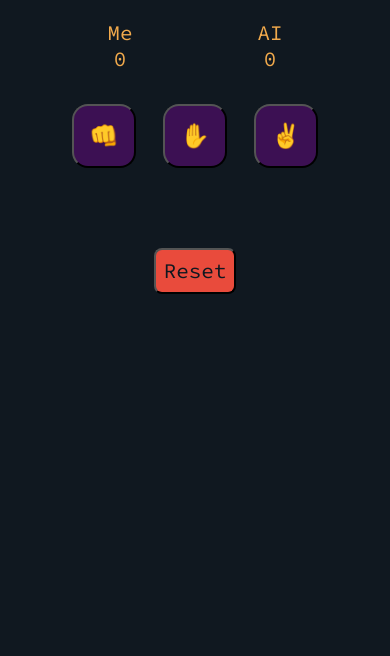
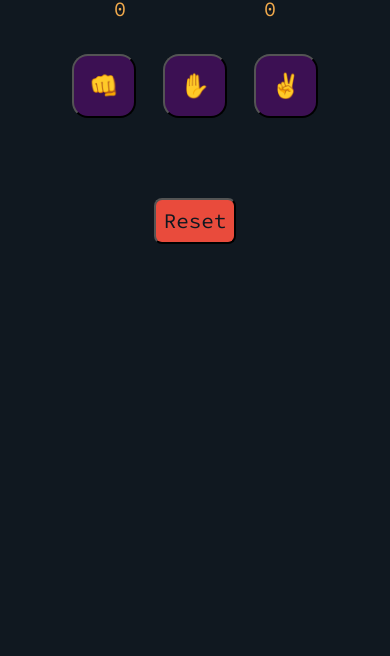
Before and after one commit to cr4yth/rock-paper-scissors, a plain HTML site: page index.html in a window 390 px wide. Shown: the part 244-900 px from the top of the page. After the commit the page ends 844 px from the top, so only its background shows below. Drawn offline with Linux system fonts and the light colour scheme.

Commit message:
media query

```diff
--- a/sytle.css
+++ b/sytle.css
@@ -76,8 +76,9 @@ body {
   margin-top: 1rem;
 }
 
-@media (min-width: 720px) {
+@media (max-width: 720px) {
   .king-container {
     height: 400px;
+    margin-top: 150px;
   }
 }
```
